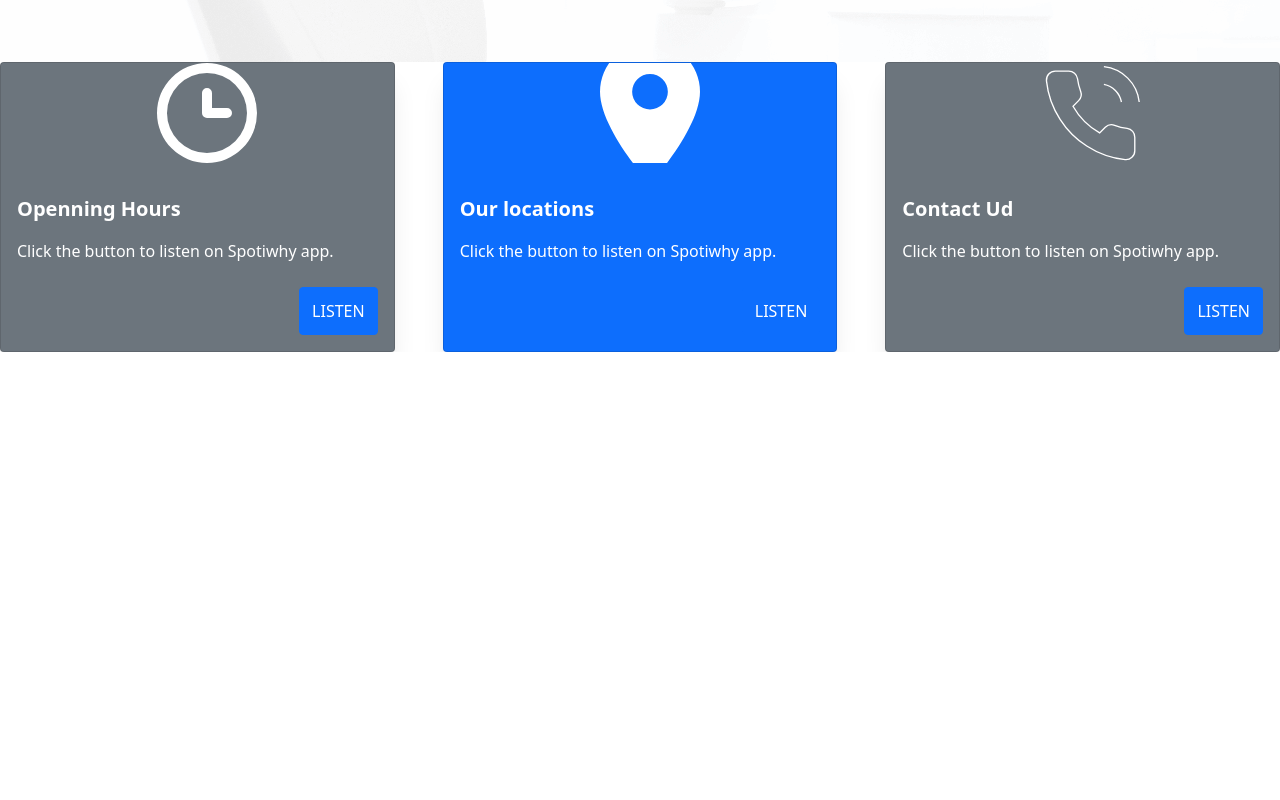
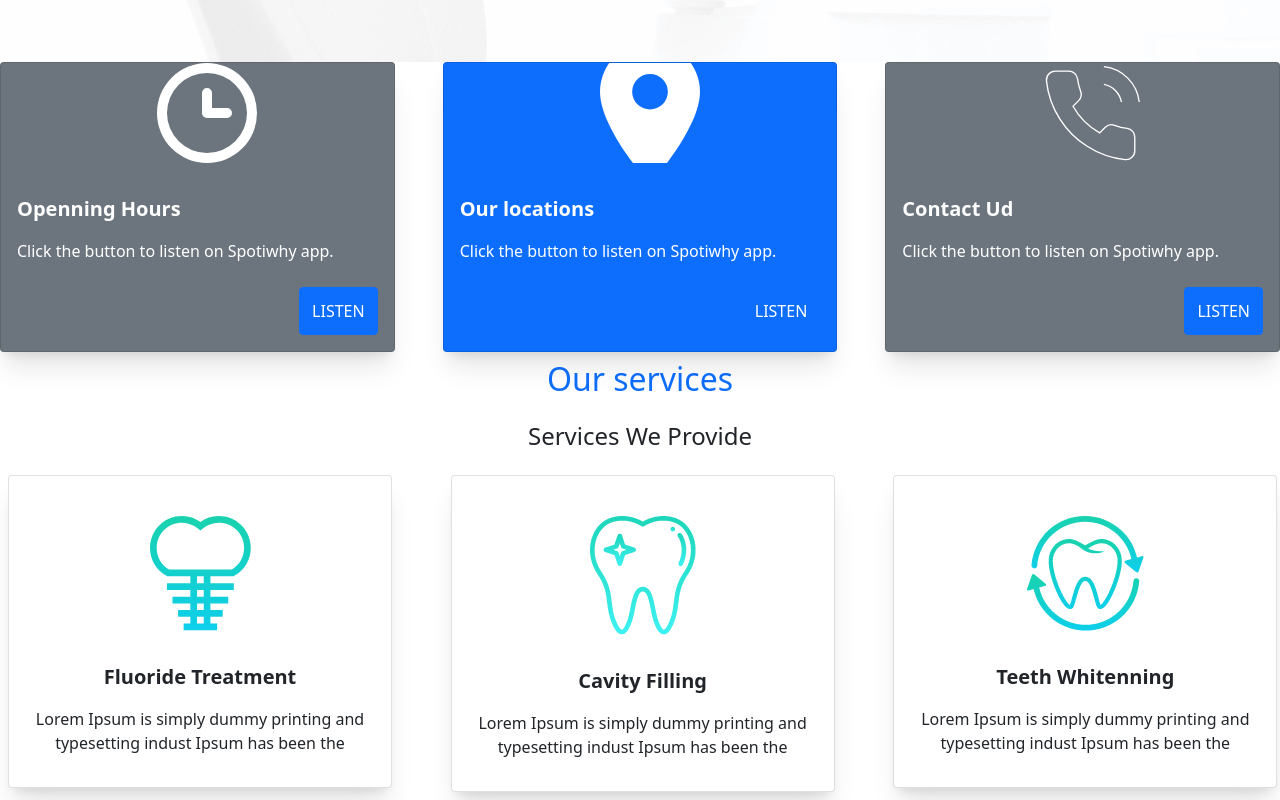
Before and after one commit to 1234-56prova/doctors-portal-client, a React (Create React App) app: page / in a window 1280 px wide. Shown: the part 818-1618 px from the top of the page. Before the commit the page ends 1170 px from the top, so only its background shows below. Built offline with nearby package versions, Linux system fonts and the light colour scheme.

Commit message:
services

```diff
--- a/src/Pages/Home/Home/home.js
+++ b/src/Pages/Home/Home/home.js
@@ -1,12 +1,14 @@
 import React from 'react';
 import Banner from '../Banner/Banner';
 import Info from '../Info/Info';
+import Services from '../Services/Services';
 
 const home = () => {
     return (
         <div>
          <Banner></Banner>
          <Info></Info>
+         <Services></Services>
         </div>
     );
 };
--- /dev/null
+++ b/src/Pages/Home/Services/Services.js
@@ -0,0 +1,21 @@
+import React from 'react';
+import Service from '../../Service/Service';
+import cavity from '../../../images/cavity.png'
+import dribble_1 from '../../../images/whitening.png'
+import flouride from '../../../images/fluoride.png'
+const Services = () => {
+    return (
+        <div>
+            <h2 className='text-center p-2 text-primary'>Our services</h2>
+            <h4 className='text-center p-2'>Services We Provide</h4>
+            <div className='grid grid-cols-1 lg:grid-cols-3 gap-5'>
+                <Service cardBody='Lorem Ipsum is simply dummy printing and typesetting indust Ipsum has been the' cardTitle='Fluoride Treatment' img={cavity}></Service>
+                <Service cardBody='Lorem Ipsum is simply dummy printing and typesetting indust Ipsum has been the' cardTitle='Cavity Filling' img={dribble_1}></Service>
+                <Service cardBody='Lorem Ipsum is simply dummy printing and typesetting indust Ipsum has been the' cardTitle='Teeth Whitenning' img={flouride}></Service>
+            </div>
+        </div>
+
+    );
+};
+
+export default Services;
--- /dev/null
+++ b/src/Pages/Service/Service.js
@@ -0,0 +1,19 @@
+import React from 'react';
+
+const Service = ({img, cardTitle, cardBody}) => {
+    return (
+        <div>
+            <div class="m-2 card w-96 bg-base-100 rounded-lg shadow-xl">
+                <figure class="px-10 pt-10">
+                    <img src={img} alt="Shoes" class="rounded-xl" />
+                </figure>
+                <div class="card-body items-center text-center">
+                    <h2 class="card-title">{cardTitle}</h2>
+                    <p>{cardBody}</p>
+                </div>
+            </div>
+        </div>
+    );
+};
+
+export default Service;
```
